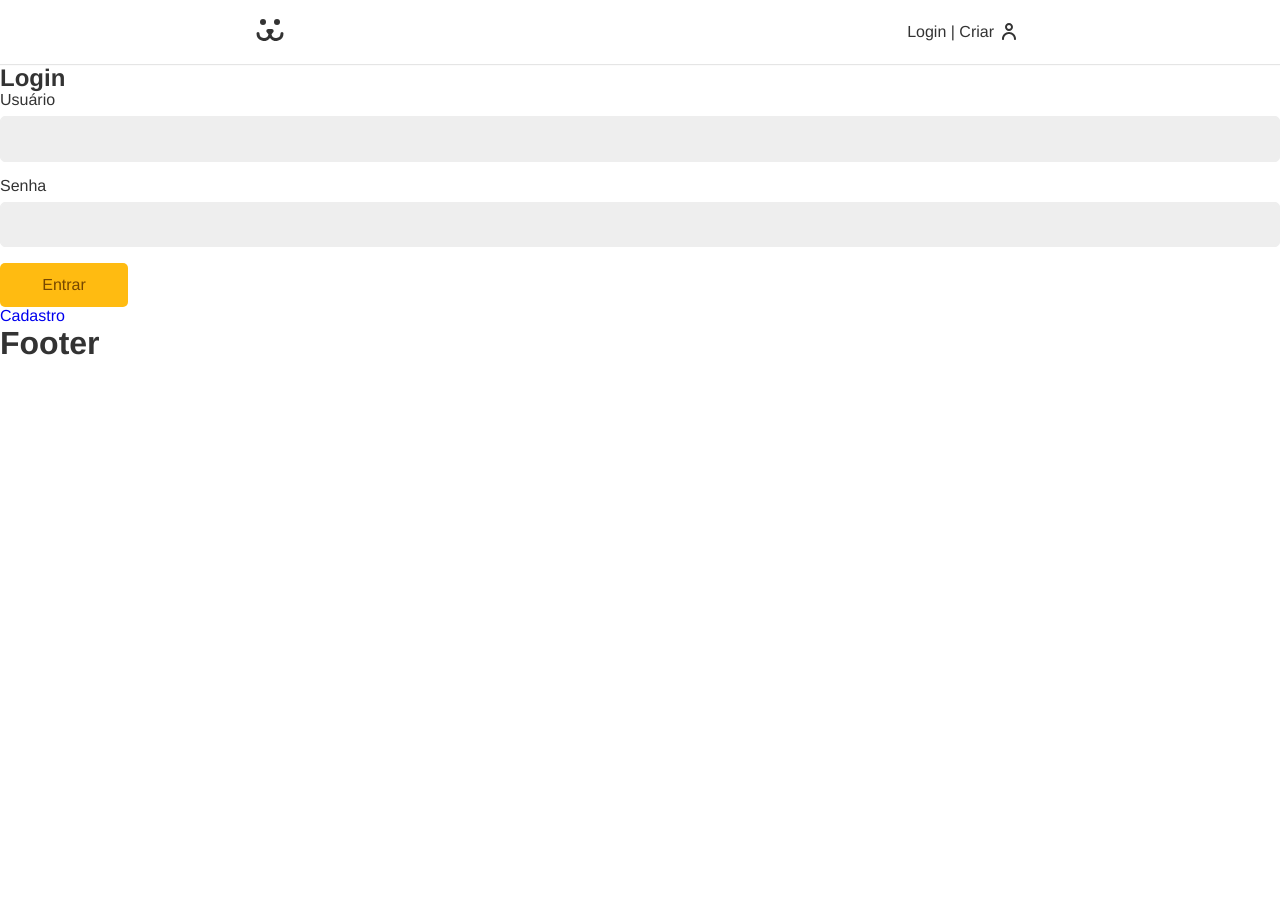
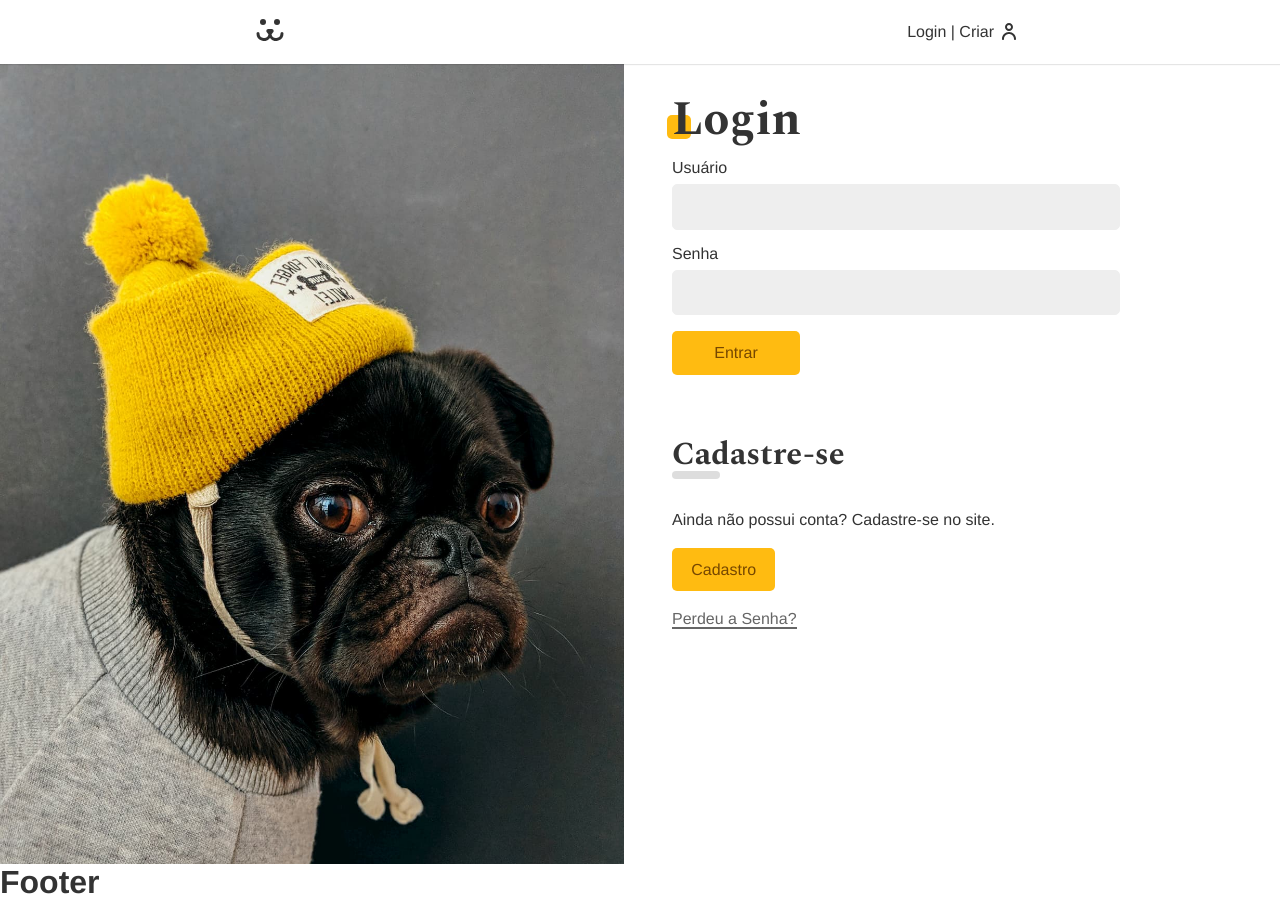
Before and after one commit to LucasDev9645/Projeto_Dogs_2023, a React app: page /login in a window 1280 px wide. Before the commit the page ends 800 px from the top, so only its background shows below. Built offline with nearby package versions, Linux system fonts and the light colour scheme; the HTML template or start-up script is replaced by a standard one.

Commit message:
Styling Login form

```diff
--- /dev/null
+++ b/src/Help/Error.jsx
@@ -0,0 +1,10 @@
+const Error = ({ error }) => {
+  if (!error) return null;
+  return (
+    <>
+      <p style={{ color: "#f31", margin: "1rem 0" }}>{error}</p>
+    </>
+  );
+};
+
+export default Error;
--- a/src/components/Login/LoginForm/index.jsx
+++ b/src/components/Login/LoginForm/index.jsx
@@ -5,7 +5,10 @@
 
 import Input from "../../Reusable/Input";
 import Button from "../../Reusable/Button";
+import Error from "../../../Help/Error";
 import useForm from "../../../Hooks/useForm";
+
+import "./styles.css";
 
 const LoginForm = () => {
   const username = useForm();
@@ -21,9 +24,9 @@
   }
 
   return (
-    <section>
-      <h1>Login</h1>
-      <form onSubmit={handleSubmit}>
+    <section className="animeLeft">
+      <h1 className="title">Login</h1>
+      <form className="form" onSubmit={handleSubmit}>
         <Input label="Usuário" type="text" name="username" {...username} />
         <Input label="Senha" type="password" name="password" {...password} />
         {loading ? (
@@ -31,9 +34,18 @@
         ) : (
           <Button>Entrar</Button>
         )}
-        {error && <p>{error}</p>}
+        <Error error={error} />
       </form>
-      <Link to="/login/criar">Cadastro</Link>
+      <div className="cadastro">
+        <h2 className="subtitle">Cadastre-se</h2>
+        <p>Ainda não possui conta? Cadastre-se no site.</p>
+        <Link className="button" to="/login/criar">
+          Cadastro
+        </Link>
+      </div>
+      <Link className="perdeu" to="/login/perdeu">
+        Perdeu a Senha?
+      </Link>
     </section>
   );
 };
--- /dev/null
+++ b/src/components/Login/LoginForm/styles.css
@@ -0,0 +1,43 @@
+.form {
+  margin-bottom: 2rem;
+}
+
+.cadastro {
+  margin-top: 4rem;
+}
+
+.cadastro p {
+  margin-top: 2rem;
+  margin-bottom: 2rem;
+}
+
+.subtitle {
+  font-family: var(--type-second);
+  line-height: 1;
+  font-size: 2rem;
+}
+
+.subtitle::after {
+  content: "";
+  display: block;
+  background-color: #ddd;
+  height: 0.5rem;
+  width: 3rem;
+  border-radius: 5px;
+}
+
+.perdeu {
+  margin-top: 1.5rem;
+  display: inline-block;
+  color: #666;
+  padding: 0.5rem 0;
+  line-height: 1;
+}
+
+.perdeu::after {
+  content: "";
+  height: 2px;
+  width: 100%;
+  background: currentColor;
+  display: block;
+}
--- a/src/components/Login/index.jsx
+++ b/src/components/Login/index.jsx
@@ -15,7 +15,8 @@
 
   if (login === true) return <Navigate to="/conta" />;
   return (
-    <div>
+    <section className="containerLogin">
+      <div className="forms">
         <Routes>
           <Route path="/" element={<LoginForm />} />
           <Route path="criar" element={<LoginCreate />} />
@@ -23,6 +24,7 @@
           <Route path="resetar" element={<LoginPasswordReset />} />
         </Routes>
       </div>
+    </section>
   );
 };
 
--- a/src/components/Login/styles.css
+++ b/src/components/Login/styles.css
@@ -0,0 +1,32 @@
+.containerLogin {
+  display: grid;
+  grid-template-columns: 1fr 1fr;
+  min-height: 100vh;
+  gap: 2rem;
+}
+
+.containerLogin::before {
+  display: block;
+  content: "";
+  background: url("../../Assets/login.jpg") no-repeat center center;
+  background-size: cover;
+}
+
+.forms {
+  max-width: 30rem;
+  padding: 1rem;
+}
+
+@media (max-width: 40rem) {
+  .containerLogin {
+    grid-template-columns: 1fr;
+  }
+
+  .containerLogin::before {
+    display: none;
+  }
+
+  .forms {
+    max-width: 100%;
+  }
+}
--- a/src/styles/app.css
+++ b/src/styles/app.css
@@ -1,3 +1,5 @@
+@import url("https://fonts.googleapis.com/css2?family=Spectral:wght@700&display=swap");
+
 * {
   margin: 0;
   padding: 0;
@@ -19,6 +21,7 @@
 
 a {
   text-decoration: none;
+  color: #333;
 }
 
 img {
@@ -39,3 +42,38 @@
   padding: 0 1rem;
   margin: 0 auto;
 }
+
+.title {
+  font-family: var(--type-second);
+  line-height: 1;
+  font-size: 3rem;
+  margin: 1rem 0;
+  position: relative;
+  z-index: 1;
+}
+
+.title::after {
+  content: "";
+  display: block;
+  width: 1.5rem;
+  height: 1.5rem;
+  background-color: #fb1;
+  position: absolute;
+  bottom: 5px;
+  left: -5px;
+  border-radius: 5px;
+  z-index: -1;
+}
+
+.animeLeft {
+  opacity: 0;
+  transform: translateX(-20px);
+  animation: animeLeft 0.3s forwards;
+}
+
+@keyframes animeLeft {
+  to {
+    opacity: 1;
+    transform: initial;
+  }
+}
```
Lines whose indentation alone changed are shown as unchanged.
